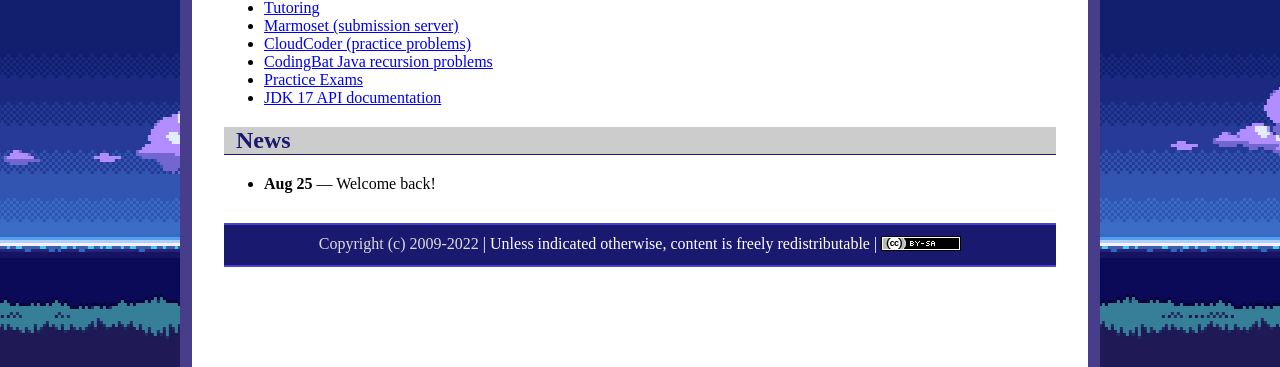
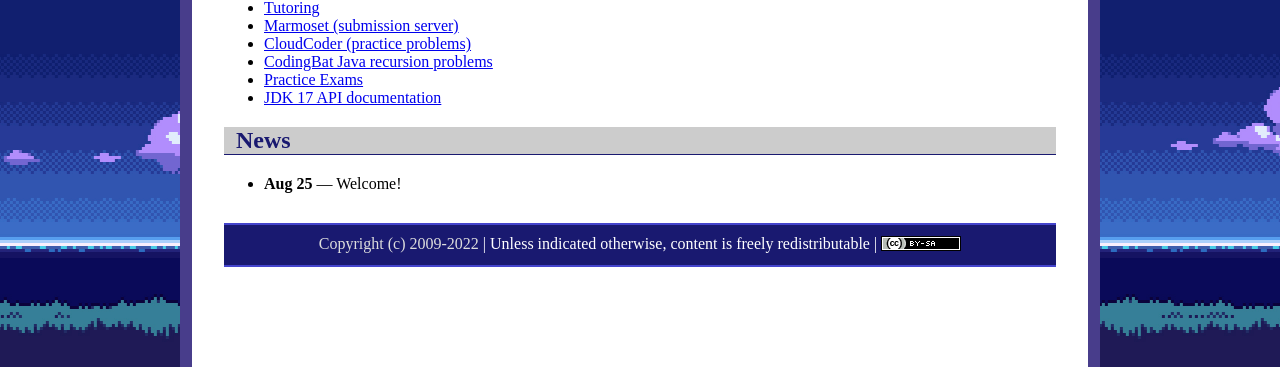
Before and after one commit to ycpcs/cs201-fall2026, a Jekyll site: the page built from index.md, in a window 1280 px wide. Shown: the part 390-757 px from the top of the page. Built offline with Jekyll 4.4.1, drawn with Linux system fonts in a browser that asks for light colours.

Commit message:
Update index.md

```diff
--- a/index.md
+++ b/index.md
@@ -45,7 +45,7 @@ Welcome to the website for CS 201, Fundamentals of Computer Science II, at York
 -->
 
 
-* **Aug 25** &mdash; Welcome back!
+* **Aug 25** &mdash; Welcome!
 
 <!--
 * **Updated - Sep 6** &mdash; [Assignment 1 Milestone 1](assign/assign01.html) is due.
```
